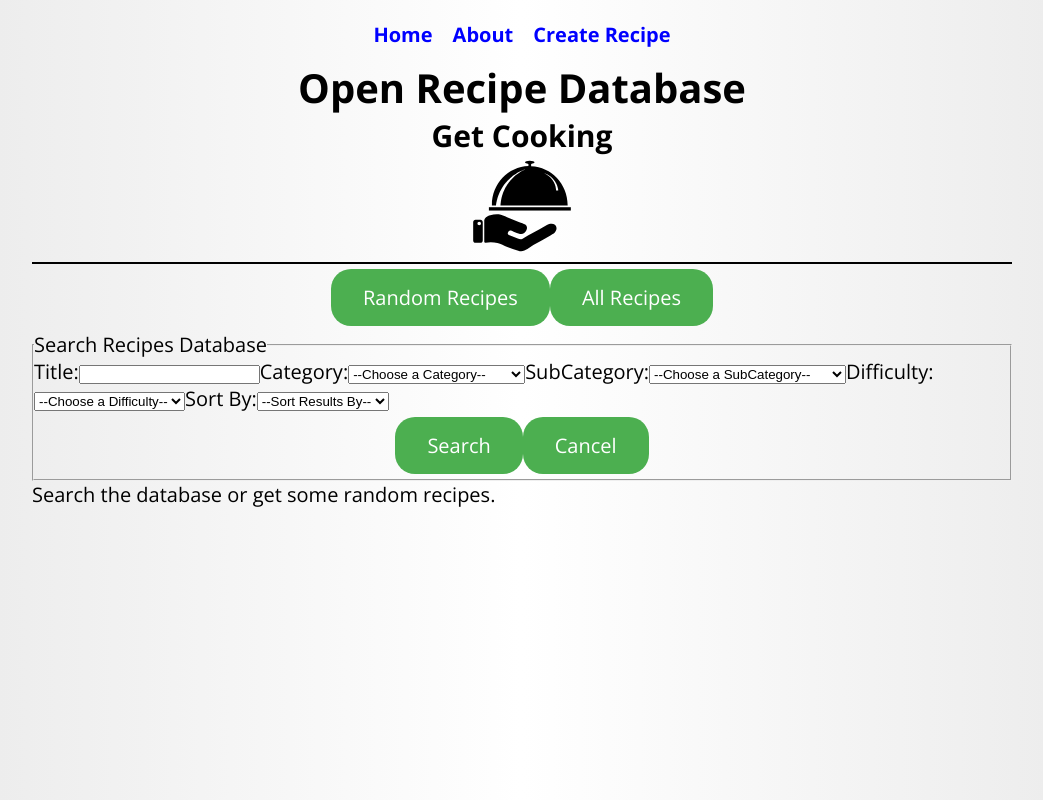
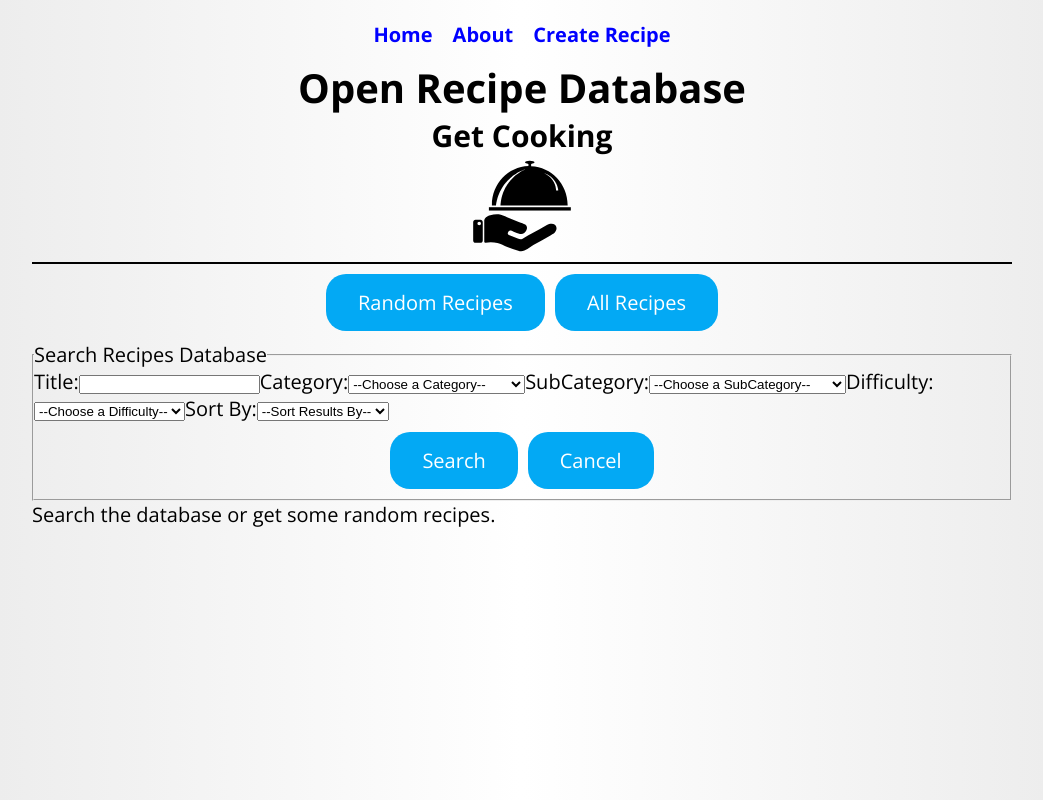
Before and after one commit to ARogala/open-recipe-db, a React (Create React App) app in the folder client/: page / in a window 1280 px wide. Shown: the whole page, without its empty margins (118-1161 px from the left). Built offline with nearby package versions, Linux system fonts and the light colour scheme.

Commit message:
adjust btn color and margin

```diff
--- a/client/src/styles/_app.scss
+++ b/client/src/styles/_app.scss
@@ -19,11 +19,12 @@
 	margin: 5px;
 }
 .appBtn {
-	background-color: #4CAF50; /* Green */
+	background-color: #03A9F4; /* light blue */
 	border: none;
-	border-radius:  $border-radius-xl;
+	border-radius: $border-radius-xl;
 	color: white;
 	padding: 15px 32px;
+	margin: 5px;
 	font-size: $huge-font-size;
 	font-family: $font-family;
 }
```
